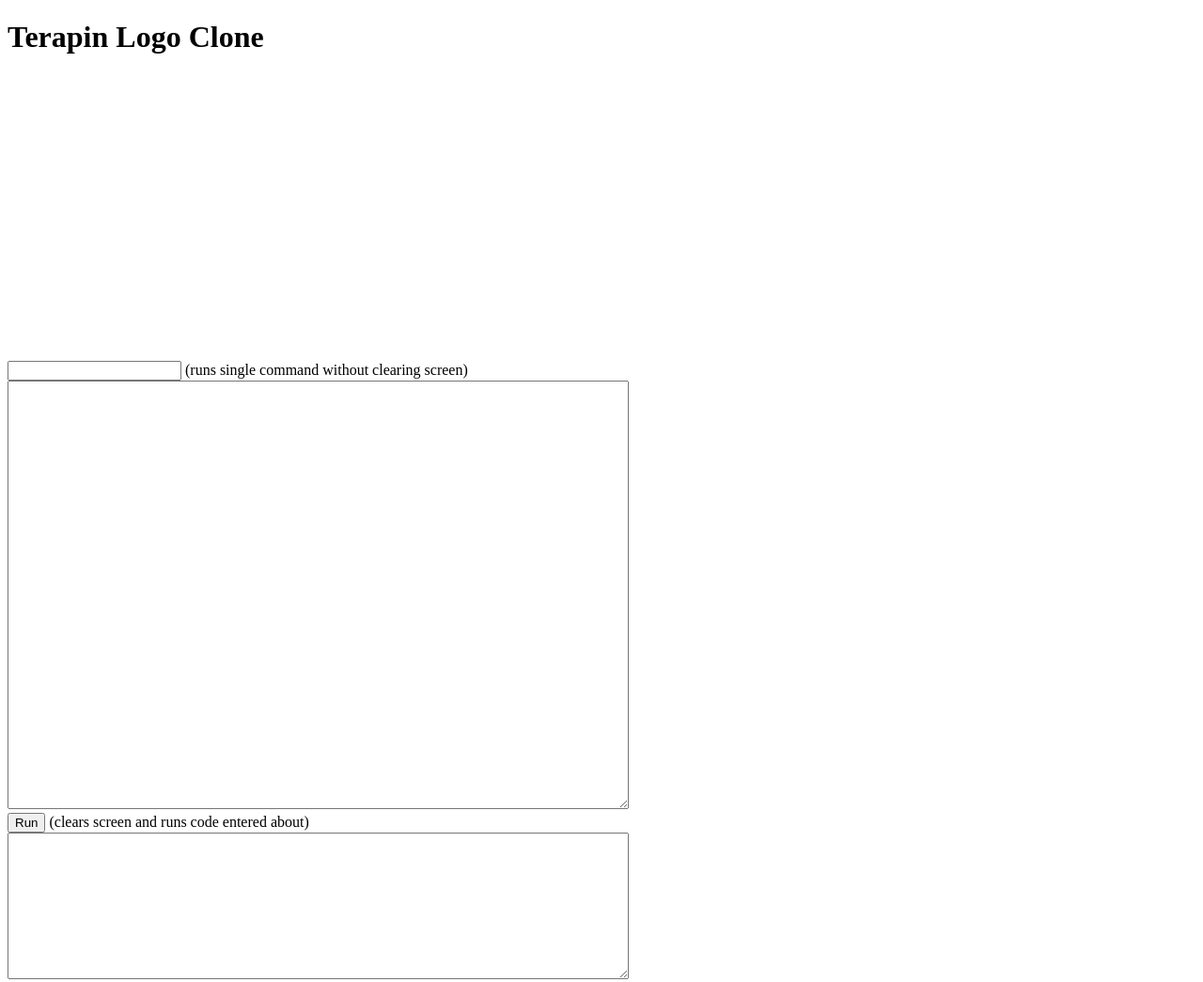
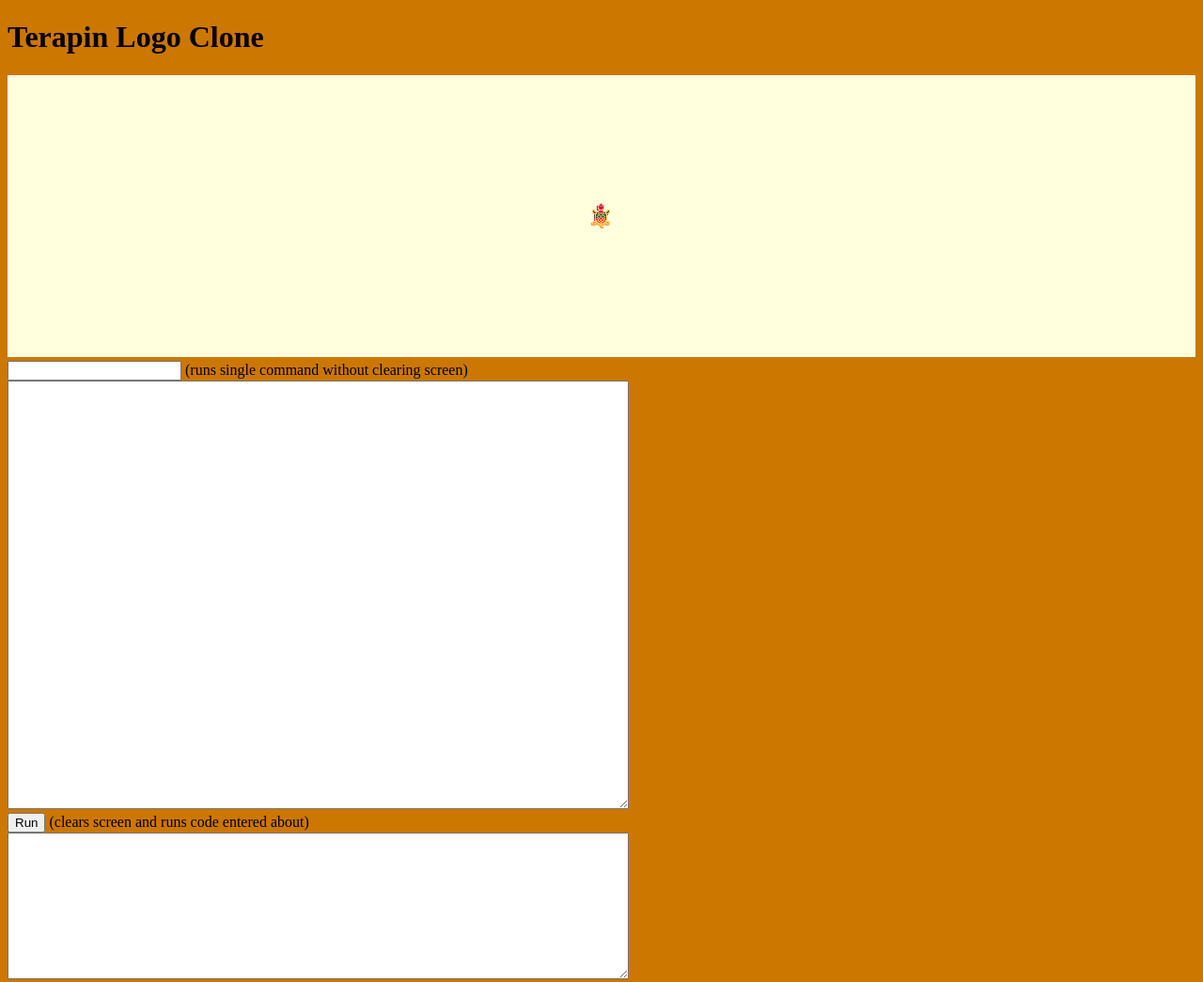
Before and after one commit to AdrS/HTML5TerapinLogo, a plain HTML site: page index.html in a window 1280 px wide. Shown: the whole page at 94% size. Drawn offline with Linux system fonts and the light colour scheme.

Commit message:
added code to draw turtle image + added missing thises

```diff
--- a/scripts/script.js
+++ b/scripts/script.js
@@ -10,47 +10,70 @@ var MYAPP = {
 	width: 0,
 	height: 0,
 	pendown: true,
+	color: '#000000',
+	background_color: '#ffffdd',
+	logo: null,
+	terapin_image_url: 'terapin.png',
 	log_error: function(error) {
 		console.error(error);
-		error_log.value = error_log.value + error + '\n';
+		this.error_log.value = this.error_log.value + error + '\n';
 	},
 	init: function() {
-		canvas = document.getElementById('canvas');
-		command_line = document.getElementById('command');
-		command_text_area = document.getElementById('commands');
-		run_button = document.getElementById('run');
-		error_log = document.getElementById('errors');
-		if(!canvas || !command_line || !command_text_area || !run_button || !error_log) {
+		this.canvas = document.getElementById('canvas');
+		this.command_line = document.getElementById('command');
+		this.command_text_area = document.getElementById('commands');
+		this.run_button = document.getElementById('run');
+		this.error_log = document.getElementById('errors');
+		if(!this.canvas || !this.command_line || !this.command_text_area || !this.run_button || !this.error_log) {
 			console.error('could not get element');
 			return;
 		}
-		context = canvas.getContext('2d');
-		if(!context) {
+		this.context = canvas.getContext('2d');
+		if(!this.context) {
 			console.error('could not canvas context');
 			return;
 		}
-		canvas.width = width = document.body.clientWidth;
-		canvas.height = height = 300;
-		home = { x: (width/2), y: (height/2), heading: 90};
-		position = Object.create(home);
-		run_button.onclick = function() {
-			console.log('ready');
+		this.canvas.width = this.width = document.body.clientWidth;
+		this.canvas.height = this.height = 300;
+		this.home = { x: (this.width/2), y: (this.height/2), heading: 90};
+		this.position = Object.create(this.home);
+		this.logo = new Image();
+		this.logo.src = this.terapin_image_url;
+		var that = this;
+		this.logo.onload = function() {
+			that.CLEARGRAPHICS();
+			that.context.fillStyle = that.color;
+			that.run_button.onclick = function() {
+				console.log('ready');
+			}
+			that.command_line.onchange = function() { //enter pressed
+				console.log('change');
+			}
+			that.command_line.onkeypress = function() {
+				console.log("ky");
+			}
 		}
-		command_line.onchange = function() { //enter pressed
-			console.log('change');
-		}
-		command_line.onkeypress = function() {
-			console.log("ky");
-		}
+	},
+	draw_turtle: function() {
+		//this.context.save();
+		//TODO draw turtle with correct heading
+		//http://stackoverflow.com/questions/17411991/html5-canvas-rotate-image
+		this.context.drawImage(this.logo, this.width - this.position.x - this.logo.width/2, this.height - this.position.y - this.logo.height/2);
 	},
 	BACK: function(distance) {//BK
 		//moves turtle opposite direction
 	},
 	CLEAN: function() {
 		//erases all graphics, does not affect turtle heading
+		this.context.fillStyle = this.background_color;
+		this.context.fillRect(0,0,this.width,this.height);
+		this.draw_turtle();
 	},
 	CLEARGRAPHICS: function() { //CG
 		//clears current graphics, puts turtule home
+		this.CLEAN()
+		this.position = Object.create(this.home);
+		this.draw_turtle();
 	},
 	FORWARD: function(distance) { //FD
 		//moves turtule forward
@@ -63,11 +86,11 @@ var MYAPP = {
 	},
 	LEFT: function(deg) { //LT
 		//turns left specified number of degrees
-		heading += deg;
+		this.heading += deg;
 	},
 	PENDOWN: function() { //PD
 		//puts pendown
-		pendown = true;
+		this.pendown = true;
 	},
 	PENERASE: function() { //PE
 		//turns pen into eraser mode
@@ -75,15 +98,15 @@ var MYAPP = {
 	},
 	PENUP: function() { //PU
 		//raises pen
-		pendown = false;
+		this.pendown = false;
 	},
 	RIGHT: function(deg) { //RT
 		//turns turtle to the right specified number of degrees
-		heading -= deg;
+		this.heading -= deg;
 	},
 	SETHEADING: function(deg) { //SETH
 		//turns turtle to the right specifed number of degrees
-		heading = deg;
+		this.heading = deg;
 	},
 	SETXY: function(x, y) {
 		//sets position of cursor
--- a/style.css
+++ b/style.css
@@ -1 +1,2 @@
 #errors { color: red; }
+body { background-color: #CC7700; }
```
Also changed, not shown: terapin.png (added).
